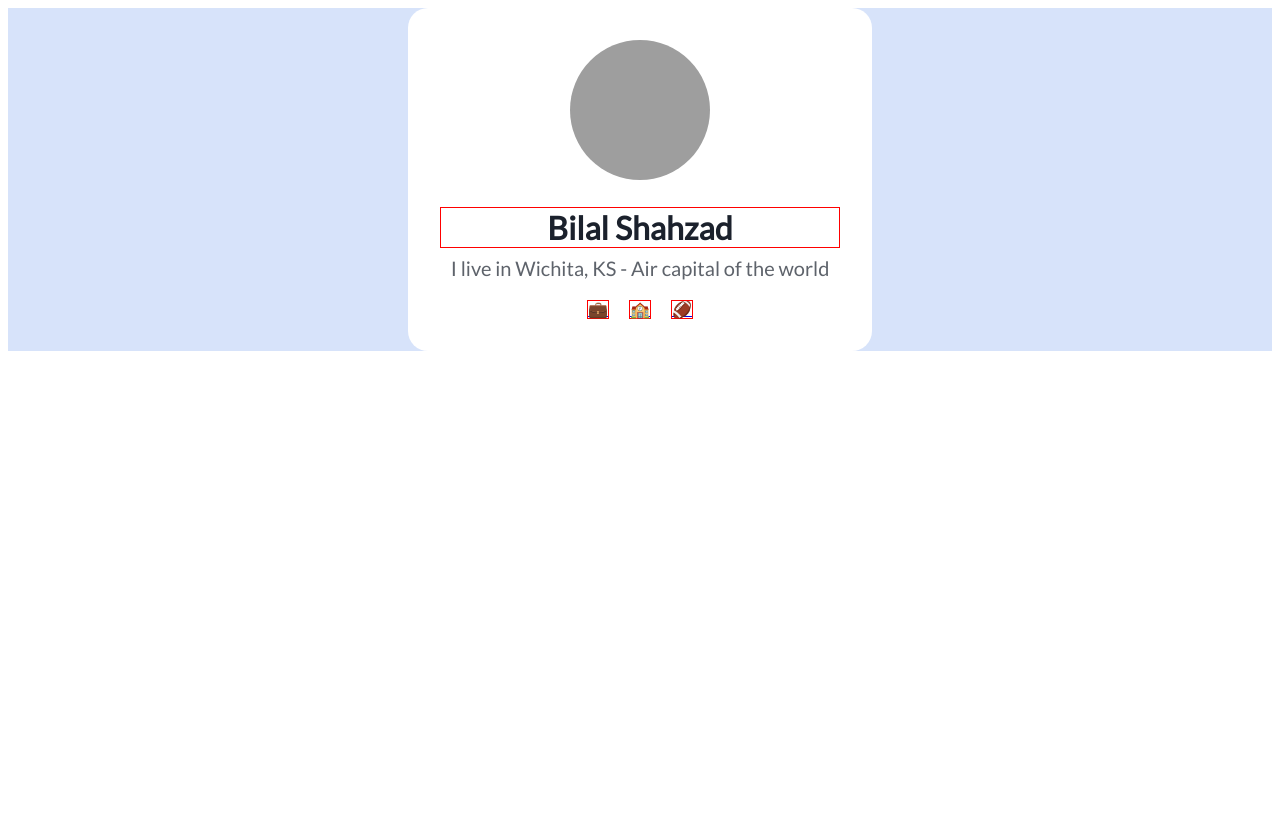
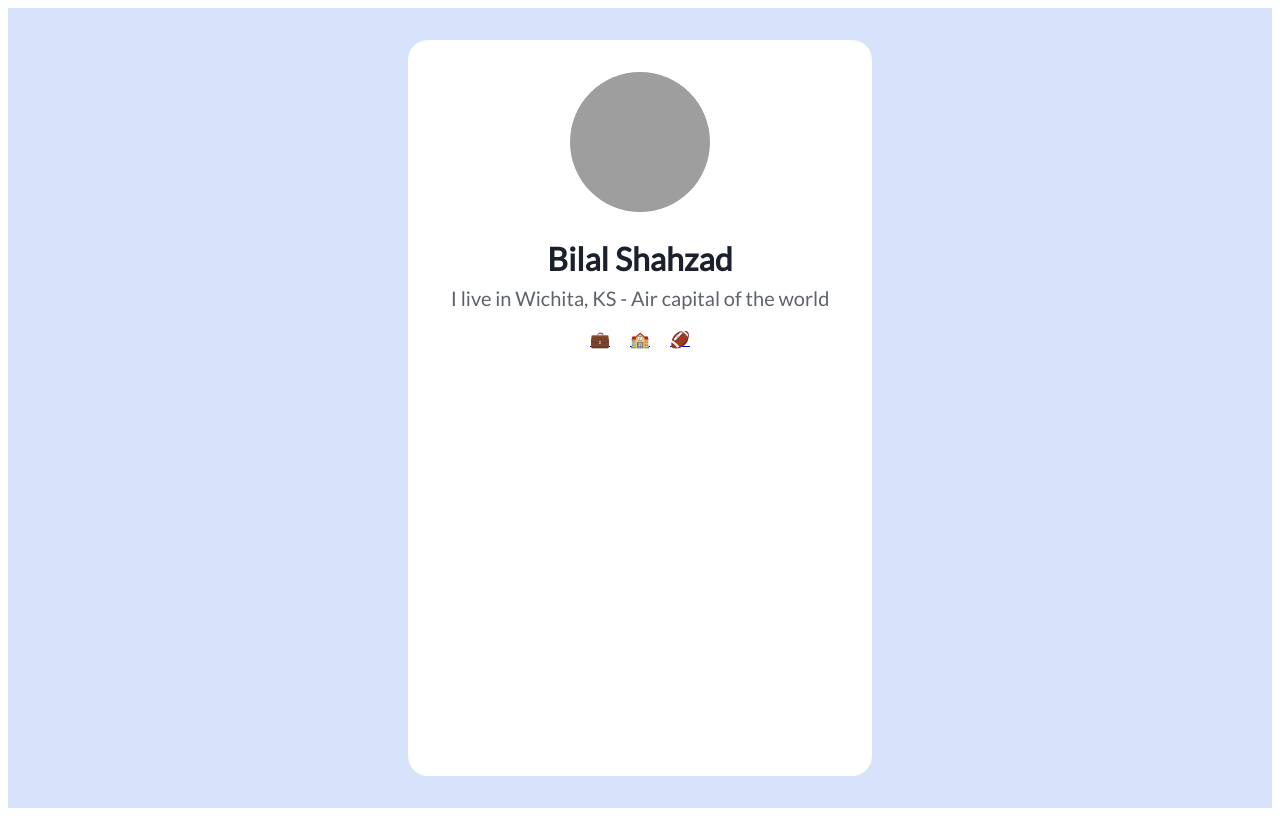
Before and after one commit to Bilal-Shahzad/BloomTech-HTML-CSS_FE, a plain HTML site: page index.html in a window 1280 px wide. Drawn offline with Linux system fonts and the light colour scheme; grey boxes are pictures that could not be loaded.

Commit message:
Learning about parent and child elements and their realtionships, preparing that for flexbox, using flexbox and seeing how it changes the display and flexbox justify content to see how it effects the times off the x axis

```diff
--- a/styles.css
+++ b/styles.css
@@ -2,6 +2,9 @@
 
 main {
     background-color: #d7e3fa;
+    height: 100vh;
+    display: flex;
+    justify-content: center;
 }
 
 .card {
@@ -11,7 +14,6 @@ main {
     border-radius: 20px;
     margin: 32px;
     text-align: center;
-    margin: auto;
 }
 
 section {
@@ -23,7 +25,6 @@ h1 {
     font-size: 32px;
     font-family: 'Lato', sans-serif;
     margin-bottom: 0px;
-    border: 1px solid red;
 
 }
 
@@ -48,6 +49,5 @@ img {
 
 a {
     margin: 8px;
-    border: 1px solid red;
 
 }
```
